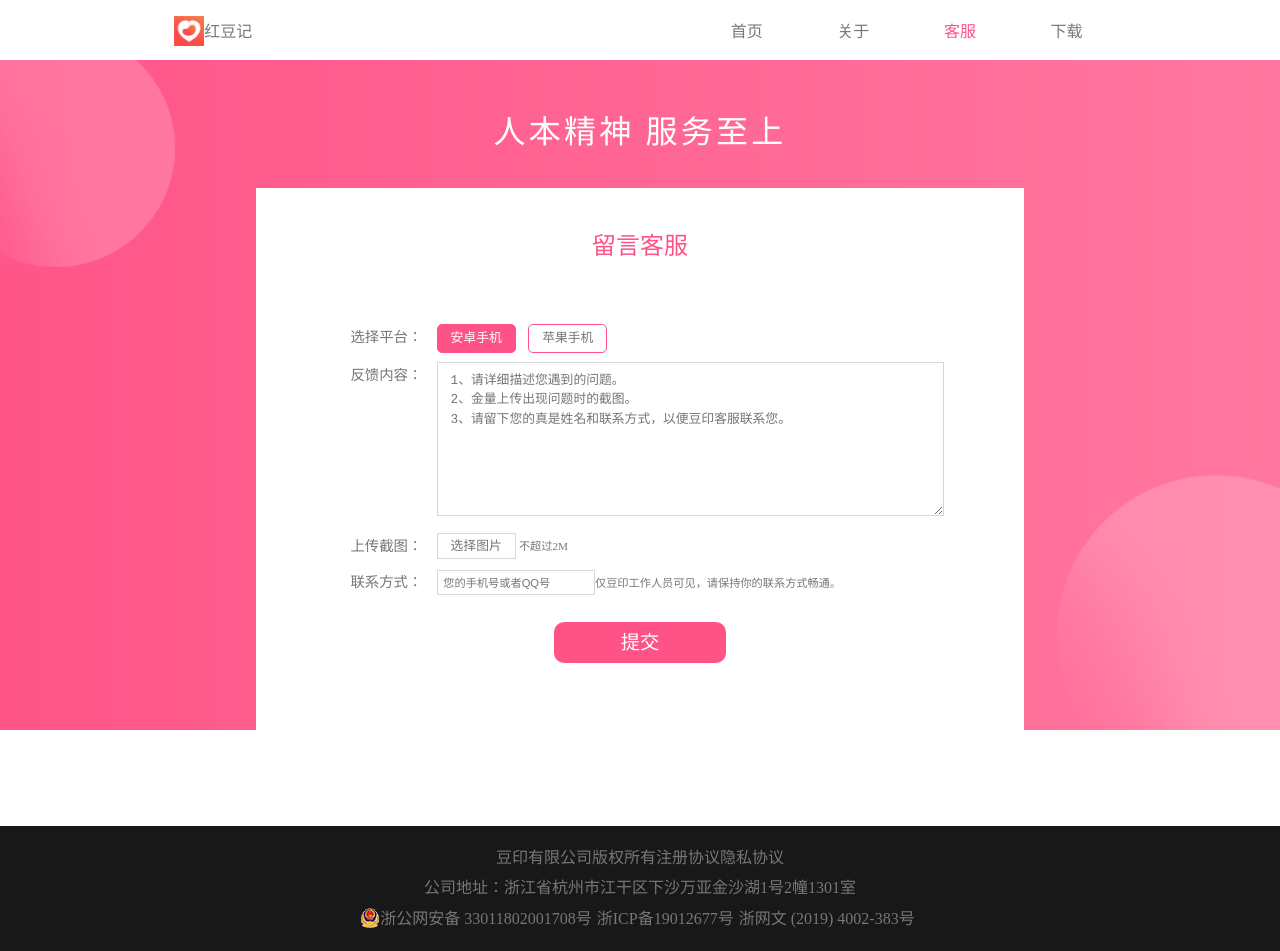
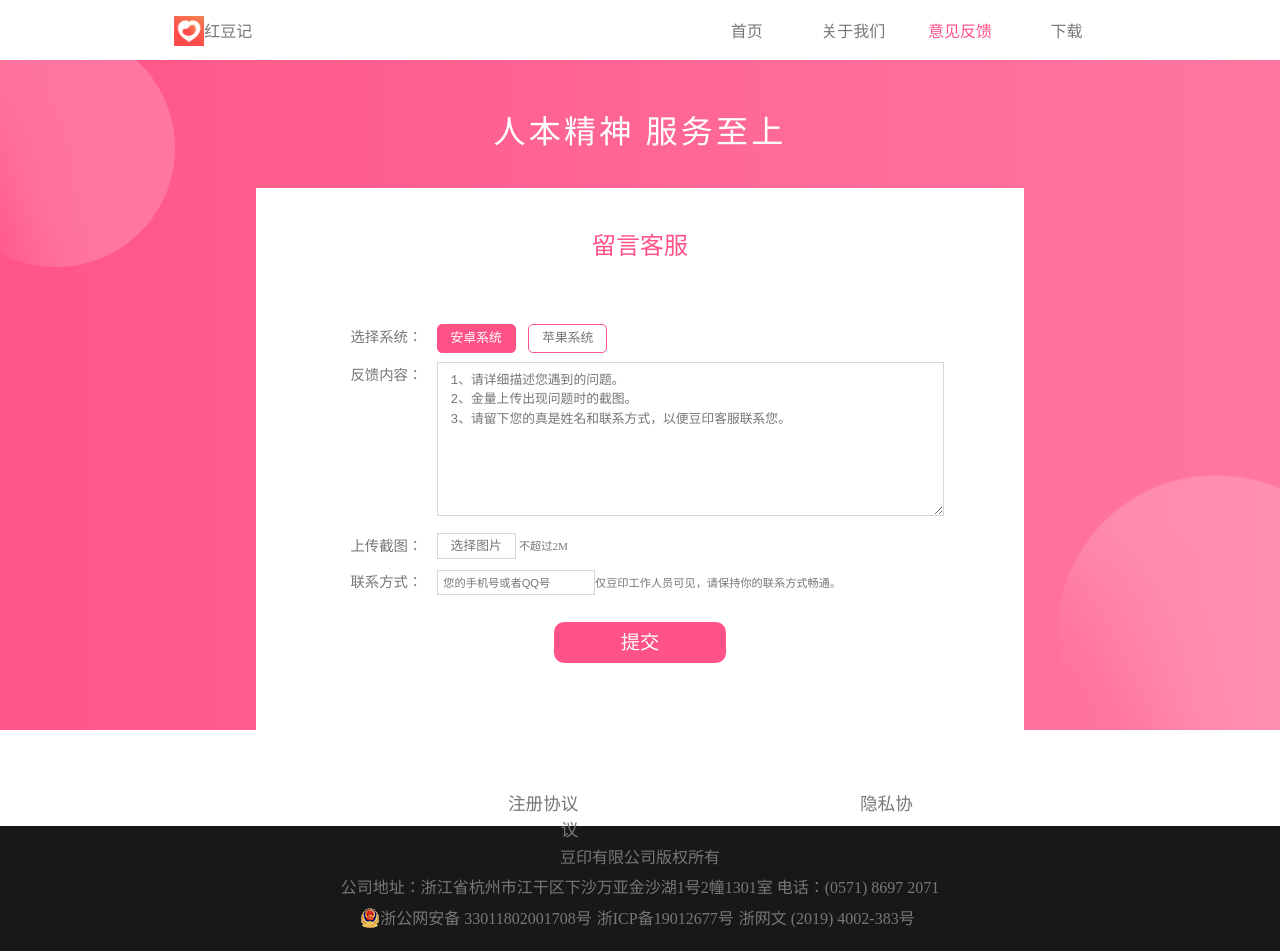
Before and after one commit to GhostCatcg/hongdouji, a Nuxt app: page /service in a window 1280 px wide. Built offline with nearby package versions, Linux system fonts and the light colour scheme.

Commit message:
修改文字

```diff
--- a/components/public/footer/index.vue
+++ b/components/public/footer/index.vue
@@ -2,13 +2,15 @@
   <div class="footer">
     <footer>
       <!-- https://blog.csdn.net/Fabulous1111/article/details/79651832 -->
+      <div class="footer-top">
+        <nuxt-link to="/terms">注册协议</nuxt-link>
+        <nuxt-link to="/privacy">隐私协议</nuxt-link>
+      </div>
       <p>
         <span>豆印有限公司</span>
         <span>版权所有</span>
-        <nuxt-link to="/terms">注册协议</nuxt-link>
-        <nuxt-link to="/privacy">隐私协议</nuxt-link>
       </p>
-      <p>公司地址：浙江省杭州市江干区下沙万亚金沙湖1号2幢1301室</p>
+      <p>公司地址：浙江省杭州市江干区下沙万亚金沙湖1号2幢1301室 电话：(0571) 8697 2071</p>
       <div class="ba">
         <img class="baicon" src="@/assets/img/beianico.png" alt />
         <span>浙公网安备 33011802001708号</span>
@@ -28,7 +30,7 @@ footer {
   text-align: center;
   color: #6d6d6d;
   padding: 20px 0;
-
+  position: relative;
   .state span {
     cursor: pointer;
   }
@@ -47,5 +49,15 @@ footer {
   p {
     margin-bottom: 0.4rem;
   }
+  .footer-top{
+    position:absolute;
+    top:-35px;
+    left:50%;
+    transform: translateX(-50%);
+    a{
+      margin:0 8em;
+      font-size: 1.1em;
+    }
+  }
 }
 </style>
--- a/components/public/header/right-bar.vue
+++ b/components/public/header/right-bar.vue
@@ -5,10 +5,10 @@
         <nuxt-link to="/" active-class="active">首页</nuxt-link>
       </el-col>
       <el-col :span="4" align="center">
-        <nuxt-link to="/about" active-class="active">关于</nuxt-link>
+        <nuxt-link to="/about" active-class="active">关于我们</nuxt-link>
       </el-col>
       <el-col :span="4" align="center">
-        <nuxt-link to="/service" active-class="active">客服</nuxt-link>
+        <nuxt-link to="/service" active-class="active">意见反馈</nuxt-link>
       </el-col>
       <el-col :span="4" align="center">
         <nuxt-link to="/download" active-class="active">下载</nuxt-link>
--- a/nuxt.config.js
+++ b/nuxt.config.js
@@ -9,7 +9,8 @@ module.exports = {
     meta: [
       { charset: 'utf-8' },
       { name: 'viewport', content: 'width=device-width, initial-scale=1' },
-      { hid: 'description', name: 'description', content: process.env.npm_package_description || '' }
+      { hid: 'description', name: 'description', content: process.env.npm_package_description || '' },
+      { hid: 'content', name: 'contents', content: "情侣交友"}
     ],
     link: [
       { rel: 'icon', type: 'image/x-icon', href: '/favicon.ico' }
@@ -20,7 +21,7 @@ module.exports = {
   */
   loading: { color: '#fff' },
   server: {
-    port: 80, // default: 3000
+    port: 800, // default: 3000
     host: '0.0.0.0', // default: localhost
   },
   /*
--- a/pages/service.vue
+++ b/pages/service.vue
@@ -6,7 +6,7 @@
         <p class="m-title">留言客服</p>
         <div class="from">
           <div>
-            <span class="left">选择平台：</span>
+            <span class="left">选择系统：</span>
             <div class="platform">
               <input
                 type="radio"
@@ -16,10 +16,10 @@
                 name="phone"
                 id="androld"
               />
-              <label class="active" for="androld">安卓手机</label>
+              <label class="active" for="androld">安卓系统</label>
 
               <input type="radio" v-model="platform.type" value="1" name="phone" id="ios" />
-              <label for="ios">苹果手机</label>
+              <label for="ios">苹果系统</label>
             </div>
           </div>
           <div>
```
Also changed, not shown: 1 other file (tests, documents, lock files or other folders).
